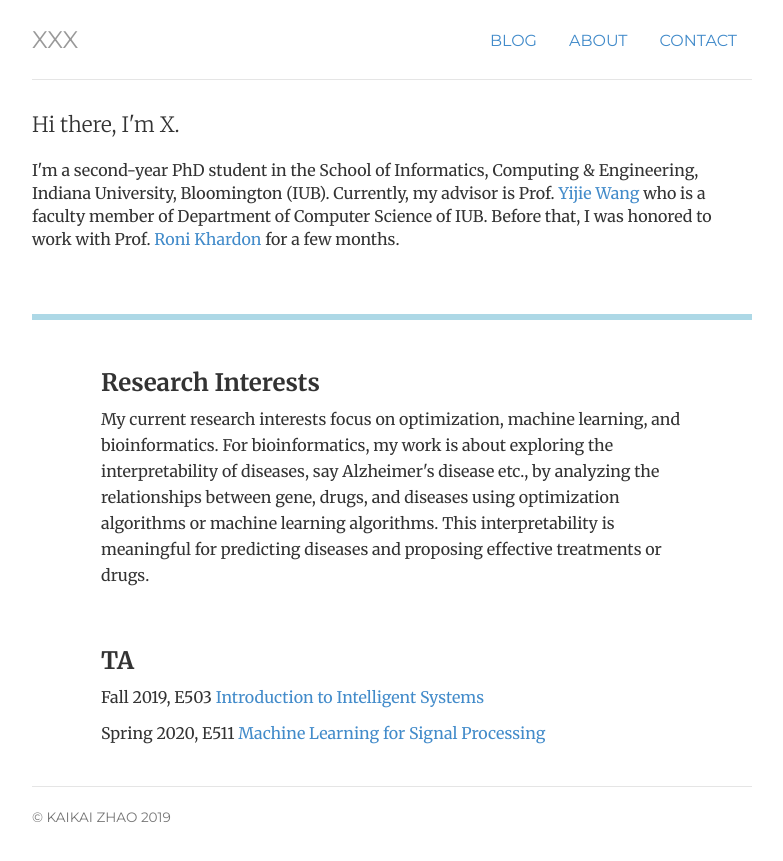
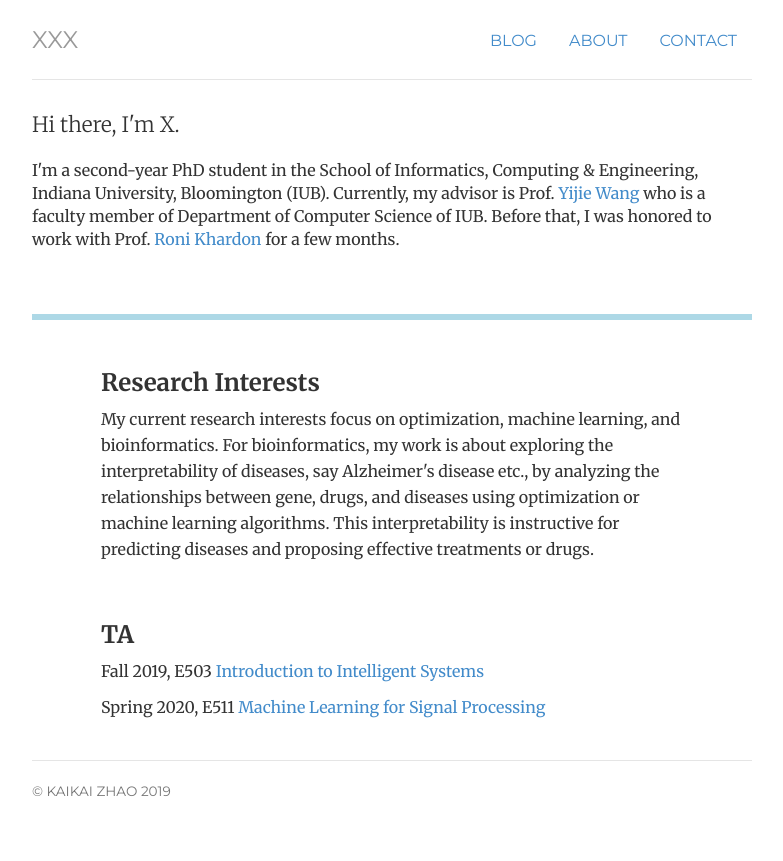
Before and after one commit to mathfirst/mathfirst.github.io, a Jekyll site: the page built from index.html, in a window 1280 px wide. Shown: the top 861 px of the page, without its empty margins (248-1031 px from the left). Built offline with Jekyll 4.4.1, drawn with Linux system fonts in a browser that asks for light colours.

Commit message:
Update index.html

```diff
--- a/index.html
+++ b/index.html
@@ -26,8 +26,8 @@ description: Welcome!
 		<!--div class="col-md-12 about-left"-->
 			<p>My current research interests focus on optimization, machine learning, and bioinformatics. For bioinformatics, my work is about exploring the interpretability of diseases,
 				say Alzheimer's disease etc., by analyzing the relationships between gene, drugs, and
-				diseases using optimization algorithms or machine learning algorithms.
-				This interpretability is meaningful for predicting diseases and proposing effective treatments or drugs.
+				diseases using optimization or machine learning algorithms.
+				This interpretability is instructive for predicting diseases and proposing effective treatments or drugs.
 				</p>
 		<div class="clearfix"> </div>
 	</div>
```
